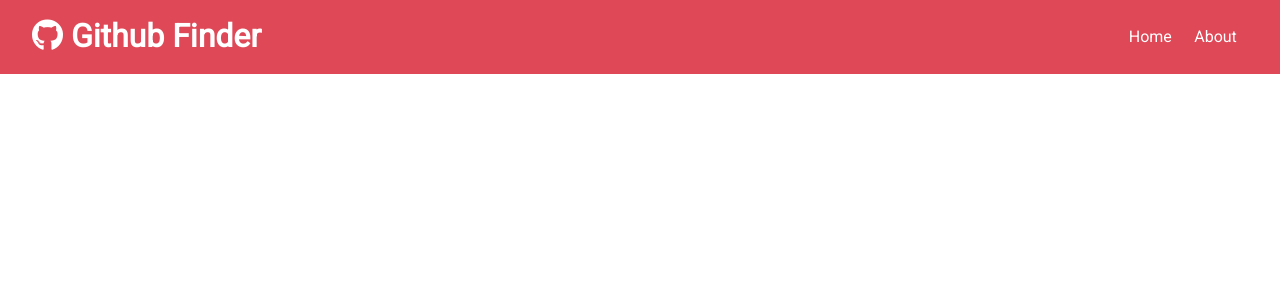
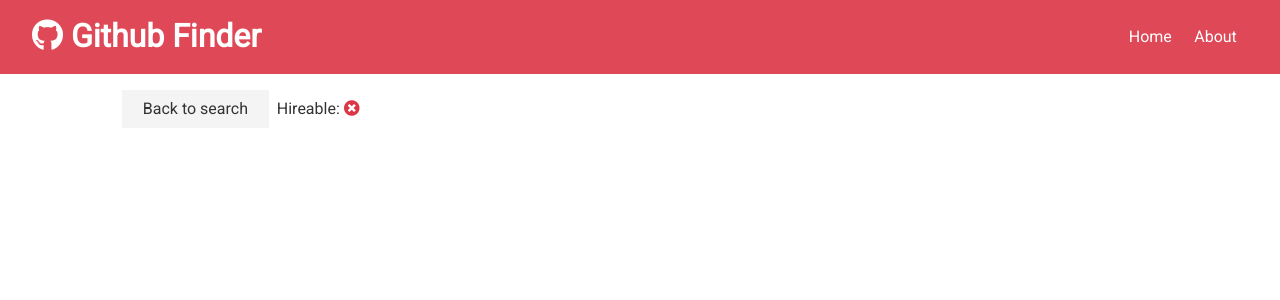
Before and after one commit to MHB2011/github-finder-react, a React (Create React App) app: page /user/1 in a window 1280 px wide. Shown: the top 300 px of the page. Built offline with nearby package versions, Linux system fonts and the light colour scheme; no server answers.

Commit message:
Single user pages

```diff
--- a/src/App.js
+++ b/src/App.js
@@ -3,6 +3,7 @@ import { BrowserRouter as Router, Switch, Route } from "react-router-dom";
 import "./App.css";
 import Navbar from "./components/layout/Navbar";
 import Users from "./components/users/Users";
+import User from "./components/users/User";
 import Alert from "./components/layout/Alert";
 import About from "./components/pages/About";
 import Search from "./components/users/Search";
@@ -11,6 +12,7 @@ import axios from "axios";
 class App extends Component {
   state = {
     users: [],
+    user: {},
     loading: false,
     alert: null,
   };
@@ -23,13 +25,21 @@ class App extends Component {
       );
       this.setState({ users: res.data.items, loading: false, alert: null });
     } catch (e) {
-      this.setAlert({
-        alert: {
-          msg: "Unable to get data from GitHub, try again.",
-          type: "danger",
-        },
-        loading: false,
-      });
+      this.setAlert("Unable to get data from GitHub", "danger");
+      this.setState({ users: [], loading: false });
+    }
+  };
+
+  getUser = async (username) => {
+    try {
+      this.setState({ loading: true });
+      const res = await axios.get(
+        `https://api.github.com/users/${username}?client_id=${process.env.REACT_APP_GITHUB_CLIENT_ID}&client_secret=${process.env.REACT_APP_GITHUB_CLIENT_SECRET}`
+      );
+      this.setState({ user: res.data, loading: false, alert: null });
+    } catch (e) {
+      this.setAlert("Unable to get user data from GitHub", "danger");
+      this.setState({ user: {}, loading: false });
     }
   };
 
@@ -47,7 +57,7 @@ class App extends Component {
   };
 
   render() {
-    const { users, loading } = this.state;
+    const { users, user, loading } = this.state;
 
     return (
       <Router>
@@ -73,6 +83,18 @@ class App extends Component {
                 )}
               />
               <Route exact path="/about" component={About} />
+              <Route
+                exact
+                path="/user/:login"
+                render={(props) => (
+                  <User
+                    {...props}
+                    getUser={this.getUser}
+                    user={user}
+                    loading={loading}
+                  />
+                )}
+              />
             </Switch>
           </div>
         </div>
--- a/src/components/layout/Alert.js
+++ b/src/components/layout/Alert.js
@@ -13,7 +13,7 @@ const Alert = ({ alert }) => {
 };
 
 Alert.propTypes = {
-  alert: PropTypes.object.isRequired,
+  alert: PropTypes.object,
 };
 
 export default Alert;
--- /dev/null
+++ b/src/components/users/User.js
@@ -0,0 +1,53 @@
+import React, { Component, Fragment } from "react";
+import Spinner from "../layout/Spinner";
+import PropTypes from "prop-types";
+import { Link } from "react-router-dom";
+
+class User extends Component {
+  componentDidMount() {
+    this.props.getUser(this.props.match.params.login);
+  }
+
+  static propTypes = {
+    loading: PropTypes.bool,
+    user: PropTypes.object.isRequired,
+    getUser: PropTypes.func.isRequired,
+  };
+
+  render() {
+    const {
+      name,
+      avatar_url,
+      location,
+      bio,
+      blog,
+      login,
+      html_url,
+      followers,
+      following,
+      public_repos,
+      public_gists,
+      hireable,
+    } = this.props.user;
+
+    const { loading } = this.props;
+
+    if (loading) return <Spinner />;
+
+    return (
+      <Fragment>
+        <Link to="/" className="btn btn-light">
+          Back to search
+        </Link>
+        Hireable:{" "}
+        {hireable ? (
+          <i className="fas fa-check text-success"></i>
+        ) : (
+          <i className="fas fa-times-circle text-danger"></i>
+        )}
+      </Fragment>
+    );
+  }
+}
+
+export default User;
--- a/src/components/users/UserItem.js
+++ b/src/components/users/UserItem.js
@@ -1,5 +1,6 @@
 import React from "react";
 import PropTypes from "prop-types";
+import { Link } from "react-router-dom";
 
 const UserItem = ({ user: { login, avatar_url, html_url } }) => {
   return (
@@ -12,9 +13,9 @@ const UserItem = ({ user: { login, avatar_url, html_url } }) => {
       />
       <h3>{login}</h3>
       <div>
-        <a href={html_url} className="btn btn-dark btn.sm my-1">
+        <Link to={`/user/${login}`} className="btn btn-dark btn.sm my-1">
           More
-        </a>
+        </Link>
       </div>
     </div>
   );
```
